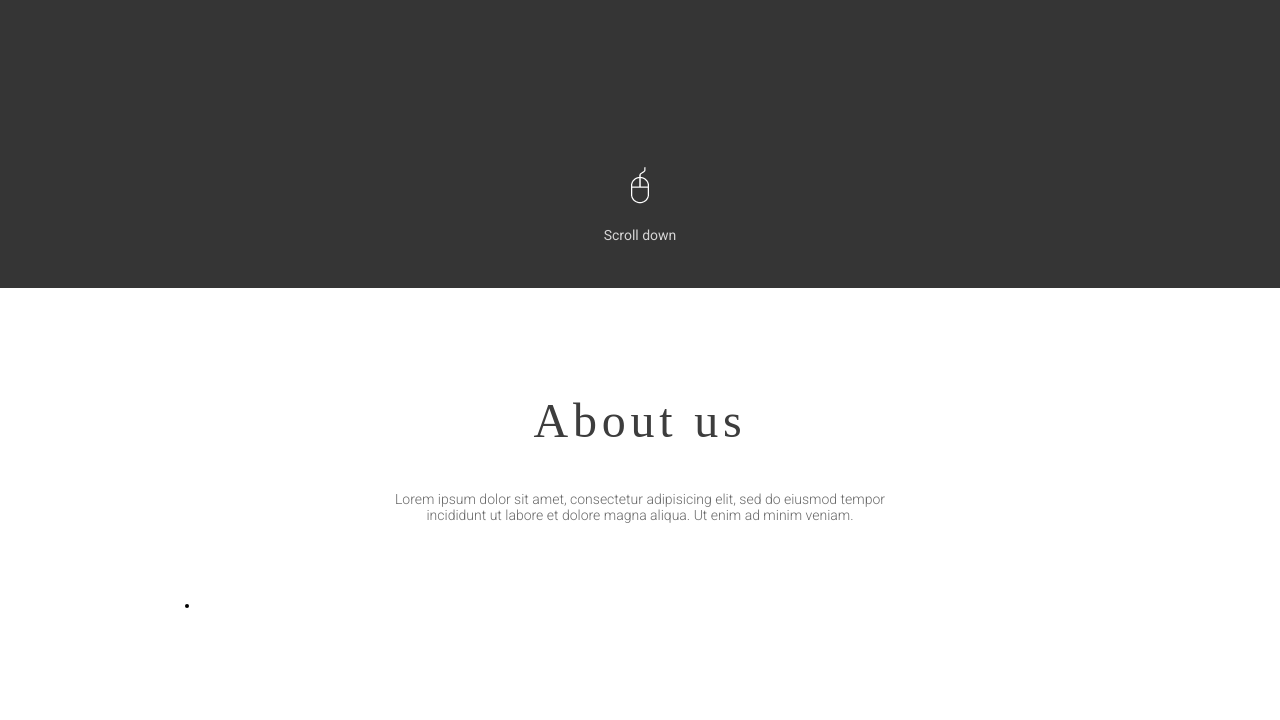
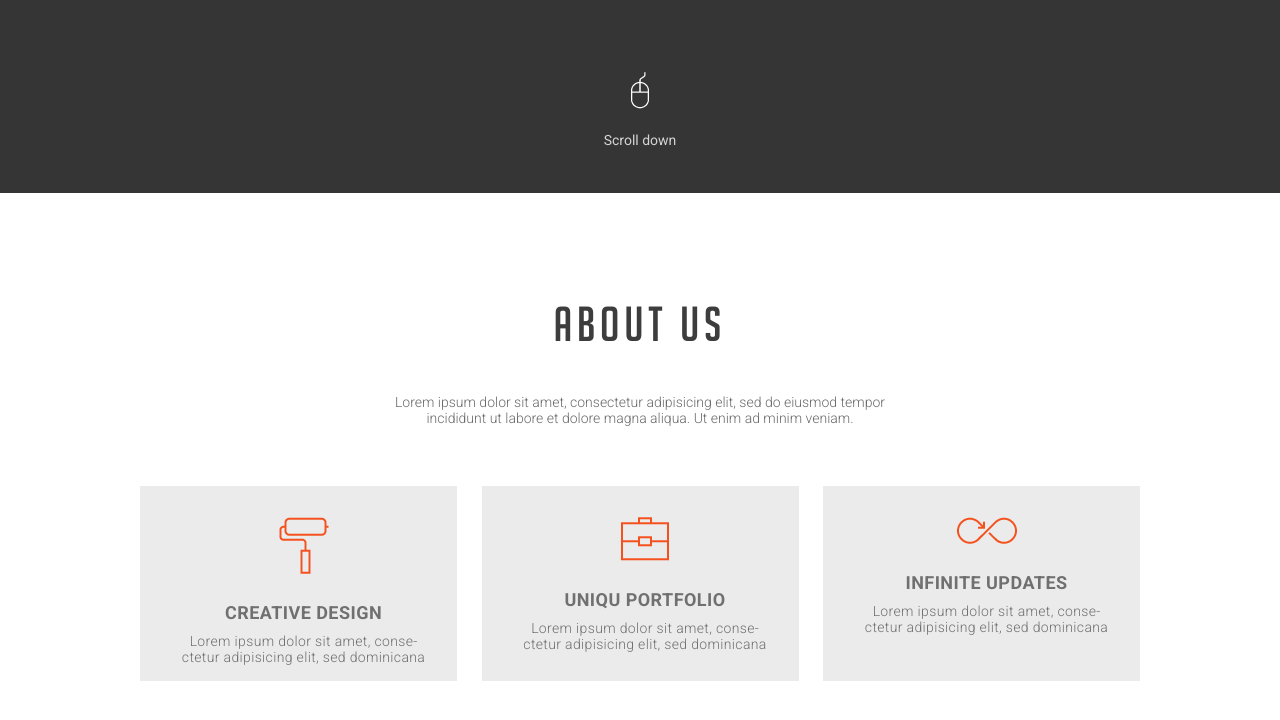
Before and after one commit to copokopy4ka/practice-portfolio-lending, a plain HTML site: page index.html in a window 1280 px wide. Shown: the part 776-1496 px from the top of the page. Before the commit the page ends 1403 px from the top, so only its background shows below. Drawn offline with Linux system fonts and the light colour scheme.

Commit message:
about links

```diff
--- a/index.html
+++ b/index.html
@@ -28,7 +28,7 @@
     <section class="slider">
             <div class="slider__item">
                 <button class="slider__arrow left" type="button">
-                    <img src="src/img/arrow-l.png" alt="">
+                    <img src="src/img/arrows/arrow-l.png" alt="">
                 </button>
                 <div class="container">
                     <div class="slider__content">
@@ -39,7 +39,7 @@
                             like to do creative works
                         </div>
                         <a class="slider__mouse" href="#">
-                            <img class="slider__mouse-img" src="src/img/mouse-icon.png" alt="">
+                            <img class="slider__mouse-img" src="src/img/mouse/mouse-icon.png" alt="">
                             <div class="slider__mouse-content">
                                 Scroll down
                             </div>
@@ -47,7 +47,7 @@
                     </div>
                 </div>
                 <button class="slider__arrow right">
-                    <img src="src/img/arrow-r.png" alt="" type="button">
+                    <img src="src/img/arrows/arrow-r.png" alt="" type="button">
                 </button>
             </div>
     </section>
@@ -63,17 +63,43 @@
                     Lorem ipsum dolor sit amet, consectetur adipisicing elit, sed do eiusmod tempor incididunt ut labore et dolore magna aliqua. Ut enim ad minim veniam.
                 </div>
             </div>
-            <ul class="about__links">
+            <ul class="about__sections">
                 <li class="about__item">
                     <a class="about__link" href="#" target="_blank">
                         <div class="about__link-img">
-                            <img src="" alt="">
+                            <img src="src/img/about-icons/design.png" alt="">
                         </div>
                         <div class="about__link-title">
-
+                            CREATIVE DESIGN
                         </div>
                         <div class="about__link-text">
-
+                            Lorem ipsum dolor sit amet, conse&shy;cte&shy;tur adi&shy;pisi&shy;cing elit, sed dominicana
+                        </div>
+                    </a>
+                </li>
+                <li class="about__item">
+                    <a class="about__link" href="#" target="_blank">
+                        <div class="about__link-img">
+                            <img src="src/img/about-icons/portfolio.png" alt="">
+                        </div>
+                        <div class="about__link-title">
+                            UNIQU PORTFOLIO
+                        </div>
+                        <div class="about__link-text">
+                            Lorem ipsum dolor sit amet, conse&shy;cte&shy;tur adi&shy;pisi&shy;cing elit, sed dominicana
+                        </div>
+                    </a>
+                </li>
+                <li class="about__item">
+                    <a class="about__link" href="#" target="_blank">
+                        <div class="about__link-img">
+                            <img src="src/img/about-icons/updates.png" alt="">
+                        </div>
+                        <div class="about__link-title">
+                            INFINITE UPDATES
+                        </div>
+                        <div class="about__link-text">
+                            Lorem ipsum dolor sit amet, conse&shy;cte&shy;tur adi&shy;pisi&shy;cing elit, sed dominicana
                         </div>
                     </a>
                 </li>
--- a/src/style.css
+++ b/src/style.css
@@ -1,12 +1,17 @@
 @font-face {
     font-family: 'BigNoodleTitling';
     src: url(../big_noodle_titling/big_noodle_titling.ttf);
-    font-family: 'BigNoodleTitlingOblique';
-    src: url(../big_noodle_titling/big_noodle_titling_oblique.ttf)
 }
 
+@font-face {
+    font-family: 'BigNoodleTitlingOblique';
+    src: url(../big_noodle_titling/big_noodle_titling_oblique.ttf);
+}
+
+
+
 body {
-    font-family: 'Roboto', BigNoodleTitling, BigNoodleTitlingOblique, sans-serif;
+    font-family: 'Roboto', 'BigNoodleTitling', 'BigNoodleTitlingOblique', sans-serif;
     font-size: 14px;
 
     margin: 0;
@@ -26,11 +31,17 @@ h1, h2, h3, h4, h5, h6 {
 
 a {
     text-decoration: none;
-    color: #fff;
+    color: #000;
+}
+
+ul {
+    list-style: none;
+    margin: 0;
+    padding: 0;
 }
 
 .container {
-    max-width: 1000px;
+    max-width: 1040px;
     margin: 0 auto;
     padding: 0 20px;
 }
@@ -249,3 +260,55 @@ a {
     margin-bottom: 60px;
     color: #696969;
 }
+
+.about__sections {
+    display: flex;
+    justify-content: space-between;
+    margin-bottom: 120px;
+}
+
+.about__item {
+    max-width: 320px;
+    max-height: 195px;
+}
+
+.about__link {
+    height: 100%;
+    display: block;
+    padding: 30px 30px 25px 40px;
+    text-align: center;
+    background-color: #ebebeb;
+    border: 1px solid transparent;
+    transition: all .2s linear;
+}
+
+.about__link:hover {
+    background-color: #fafafa;
+    border: 1px solid #f15324;
+    outline: none;
+}
+
+.about__link-img {
+    margin-bottom: 25px;
+}
+
+.about__link-title {
+    font-size: 18px;
+    font-weight: 700;
+    letter-spacing: .025em;
+    text-transform: uppercase;
+    color: #707070;
+    margin-bottom: 10px;
+}
+
+.about__link-text {
+    max-height: 35px;
+    max-width: 245px;
+    font-size: 14px;
+    font-weight: 100;
+    letter-spacing: .025em;
+    color: #707070;
+    text-overflow: ellipsis;
+    overflow: hidden;
+    word-wrap: break-word;
+}
```
Also changed, not shown: src/img/about-icons/design.png (added), src/img/about-icons/portfolio.png (added), src/img/about-icons/updates.png (added), src/img/arrows/arrow-l.png (renamed from src/img/arrow-l.png), src/img/arrows/arrow-r.png (renamed from src/img/arrow-r.png), src/img/mouse/mouse-icon.png (renamed from src/img/mouse-icon.png), 1 other file.
